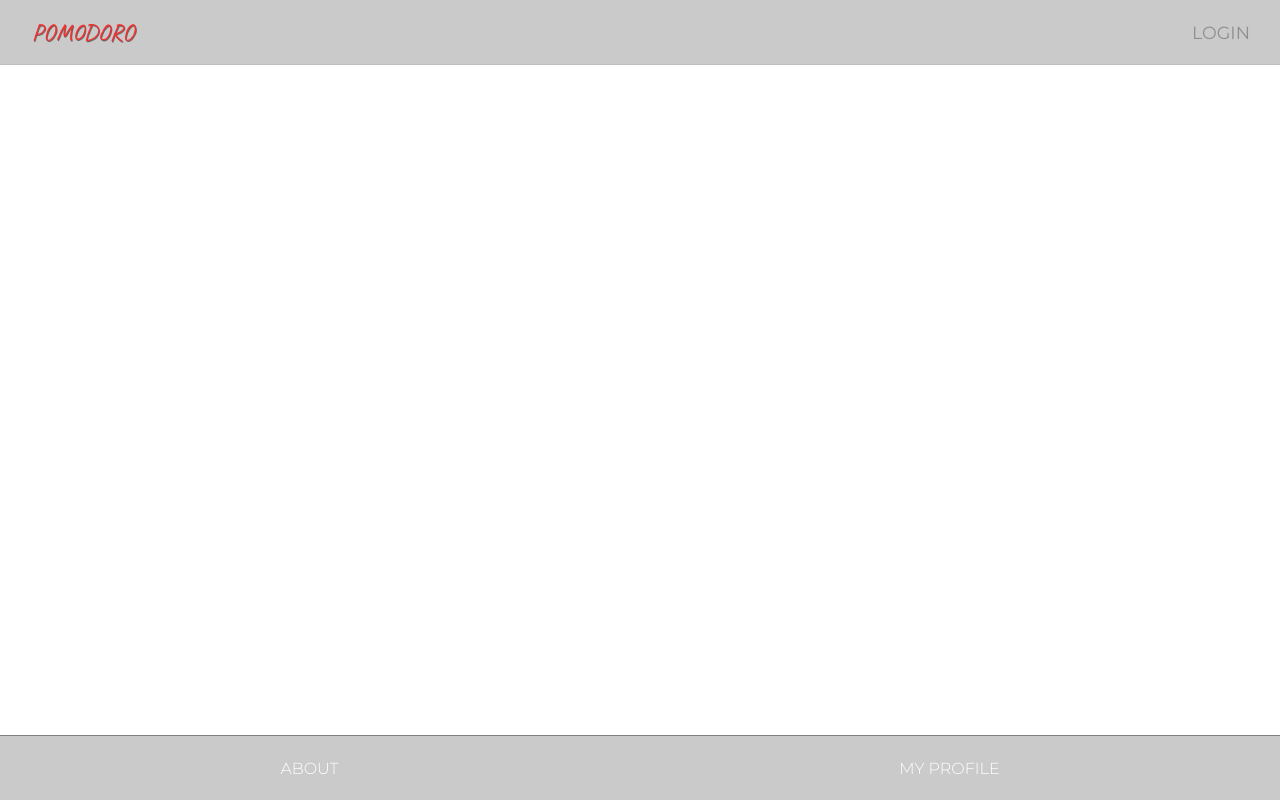
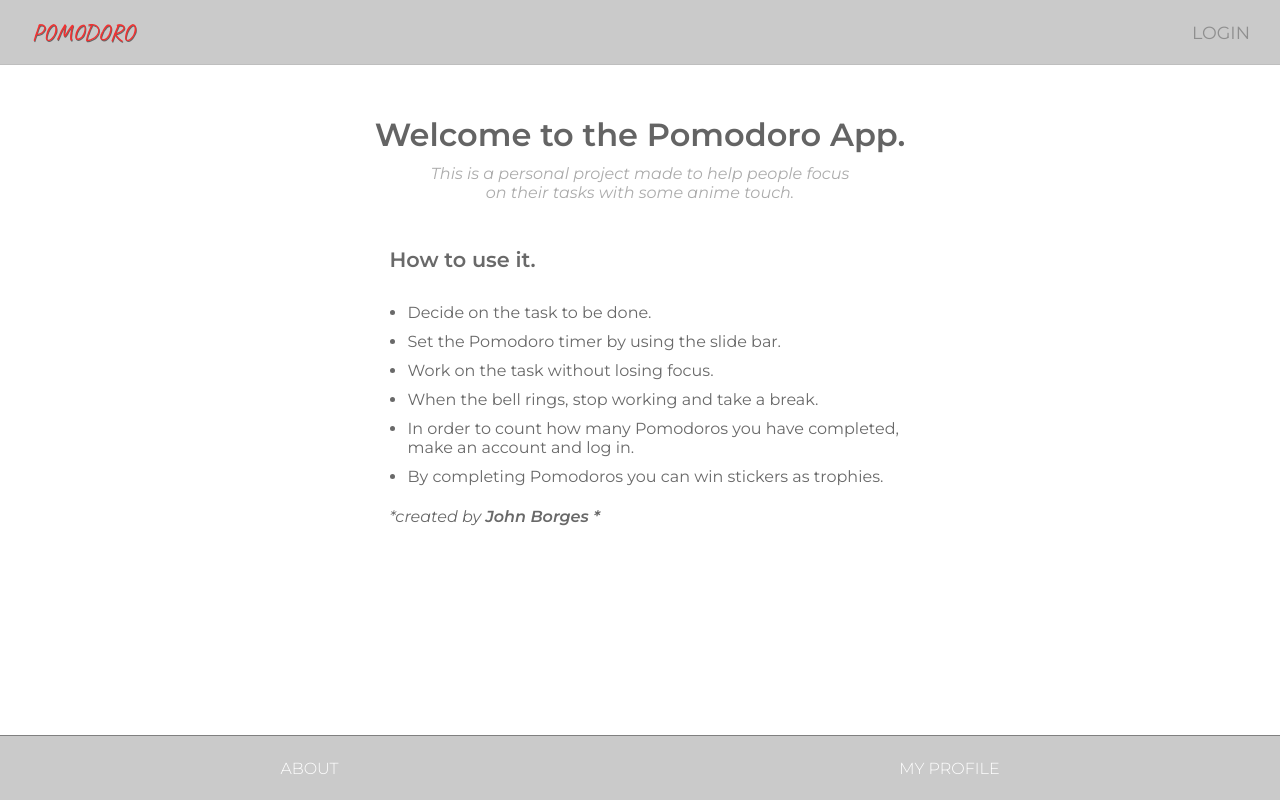
Before and after one commit to JohnBorges52/PomodoroApp, a React (Create React App) app in the folder client/: page /about in a window 1280 px wide. Built offline with nearby package versions, Linux system fonts and the light colour scheme.

Commit message:
add about page

```diff
--- a/client/src/App.js
+++ b/client/src/App.js
@@ -13,7 +13,7 @@ import axios from 'axios';
 import { useState } from 'react';
 import { useEffect } from 'react';
 import { MyProfile } from './components/MyProfile';
-import { TEST } from './components/TEST';
+import { About } from './components/About';
 
 
 function App() {
@@ -119,6 +119,7 @@ function App() {
           />} />
           <Route path="/users/register" element={<Register />} />
           <Route path="/myprofile" element={<MyProfile />} />
+          <Route path="/about" element={<About />} />
         </Routes>
       </div>
       {userId !== 0 ? <BottomNavBar href={"/myprofile"} /> : <BottomNavBar href={"/login"} />}
--- /dev/null
+++ b/client/src/components/About.jsx
@@ -0,0 +1,41 @@
+import '../styles/about.scss'
+
+export const About = () => {
+
+
+  return (
+<div className="about-wrapper">
+
+  <div className="about-title">
+    Welcome to the Pomodoro App.
+  </div>
+  <div className="about-about"> This is a personal project made to help people focus on their tasks with some anime touch.</div>
+
+  <div className='howtouse-wrapper'>
+
+  <div className="about-subtitle">
+    How to use it.
+  </div>
+
+<div className="about-list">
+  <ul>
+
+  <li>Decide on the task to be done. </li>
+  <li>Set the Pomodoro timer by using the slide bar. </li>
+  <li>Work on the task without losing focus.</li>
+  <li>When the bell rings, stop working and take a break.</li>
+  <li>In order to count how many Pomodoros you have completed, make an account and log in.</li>
+  <li>By completing Pomodoros you can win stickers as trophies.</li>
+  </ul>
+
+  </div>
+
+<div className='about-creator'> *created by <span className='john'> <a href="https://github.com/JohnBorges52"> John Borges</a> *</span></div>
+</div>
+
+
+</div>
+
+  );
+
+}
--- a/client/src/components/BottomNavBar.jsx
+++ b/client/src/components/BottomNavBar.jsx
@@ -7,7 +7,7 @@ export const BottomNavBar = (props) => {
   return (
     <div className='bottom--nav'>
       <ul>
-        <li><a href="https://github.com/JohnBorges52" target="_blank"> ABOUT</a></li>
+        <li><a href="/about"> ABOUT</a></li>
         <li><a href={props.href} > MY PROFILE</a></li>
       </ul>
     </div>
--- /dev/null
+++ b/client/src/styles/about.scss
@@ -0,0 +1,79 @@
+.about-wrapper{
+  width: 90%;
+  font-family: 'Montserrat', sans-serif;
+  margin: 50px auto 0;
+
+  .about-title {
+    font-weight: 600;
+    font-size: 2em;
+    color: rgb(100, 100, 100);
+    text-align: center;
+    width: 100%;
+    margin-bottom: 10px;
+  }
+  .about-about{
+    margin: 0 auto;
+    font-weight: 400;
+    text-align: center;
+    margin-bottom: 45px;
+    font-style: italic;
+    color: rgb(172, 172, 172);
+    max-width: 442px;
+  }
+  .about-subtitle{
+
+    font-weight: 600;
+    color: rgb(105, 105, 105);
+    font-size: 1.3em;
+    margin-bottom: 10px;
+    margin-left: 22px;
+
+  }
+  .about-list {
+
+  }
+  .howtouse-wrapper{
+    width: 100%;
+    margin: 0 auto;
+    display: flex;
+    flex-direction: column;
+    justify-content: center;
+  }
+  li{
+    padding-top: 5px;
+    padding-bottom: 5px;
+    color: rgb(105, 105, 105);
+  }
+  ol{
+    width: 90%;
+    padding: 0;
+  }
+  .about-creator{
+    margin-bottom: 100px;
+    font-style: italic;
+    margin-left: 22px;
+    color: rgb(105, 105, 105);
+
+  }
+  .john{
+    font-weight: 600;
+    text-align: center;
+
+
+  }
+  a{
+    text-decoration: none;
+    color: rgb(105, 105, 105);
+
+  }
+  a:hover {
+    color: rgb(172, 48, 48);
+  }
+}
+
+@media (min-width: 562px) {
+  .howtouse-wrapper{
+    max-width: 545px;
+  }
+
+}
--- a/client/src/styles/myprofile.scss
+++ b/client/src/styles/myprofile.scss
@@ -28,6 +28,7 @@ margin-bottom: 50px;
   width: 100%;
   height: 100%;
   object-fit: contain;
+  cursor: pointer;
 
 }
 .locked{
```
